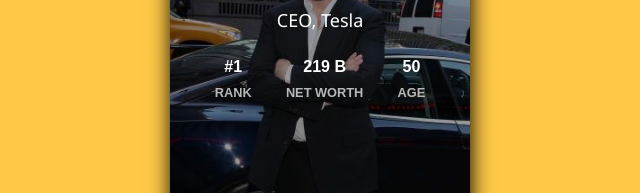
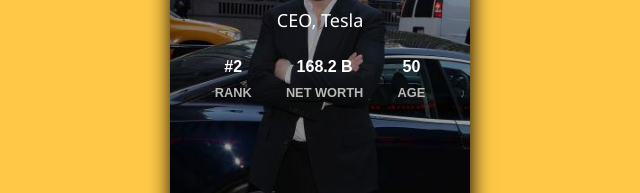
Before and after one commit to Walter-Tronics/Profile-card, a plain HTML site: page elon.html in a window 1280 px wide. Shown: the part 220-413 px from the top of the page, 320-960 px from the left. Drawn offline with nearby package versions, Linux system fonts and the light colour scheme.

Commit message:
Update info

```diff
--- a/elon.html
+++ b/elon.html
@@ -42,8 +42,8 @@
           <span class="fas fa-search" style="float: right;" onclick="alert('sorry, not working😐')"></span>
           <h3 class="name">ELON MUSK</h2>
           <h5 class="pos">CEO, Tesla</h5>
-          <h6><b id="rank">#1</b></span><br><span>RANK</span></h6>
-          <h6><b id="worth">219 B</b><br><span>NET WORTH</span></h6>
+          <h6><b id="rank">#2</b></span><br><span>RANK</span></h6>
+          <h6><b id="worth">168.2 B</b><br><span>NET WORTH</span></h6>
           <h6><b id="age">50</b><br><span>AGE</span></h6>
           <button id="more4"><i class="fas fa-arrow-right"></i> MORE</button>
         </div>
```
